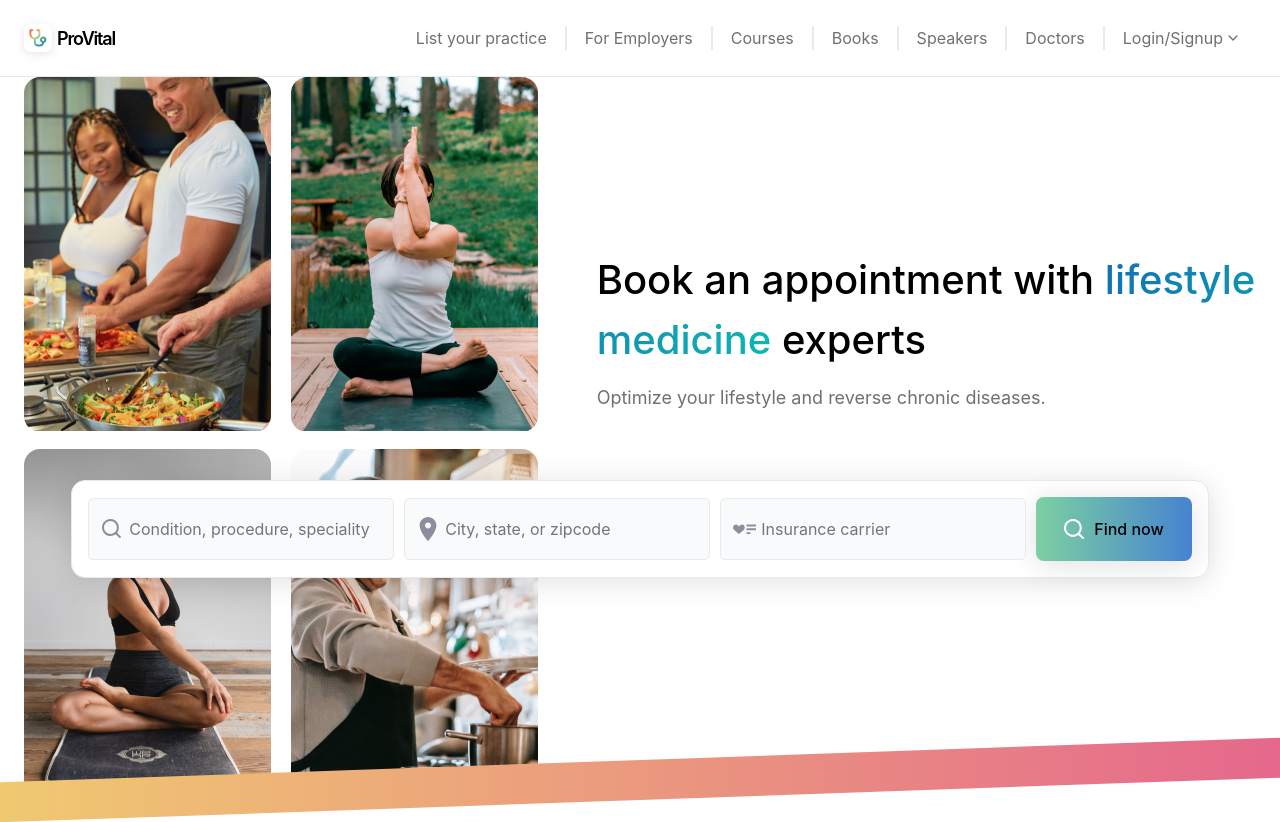
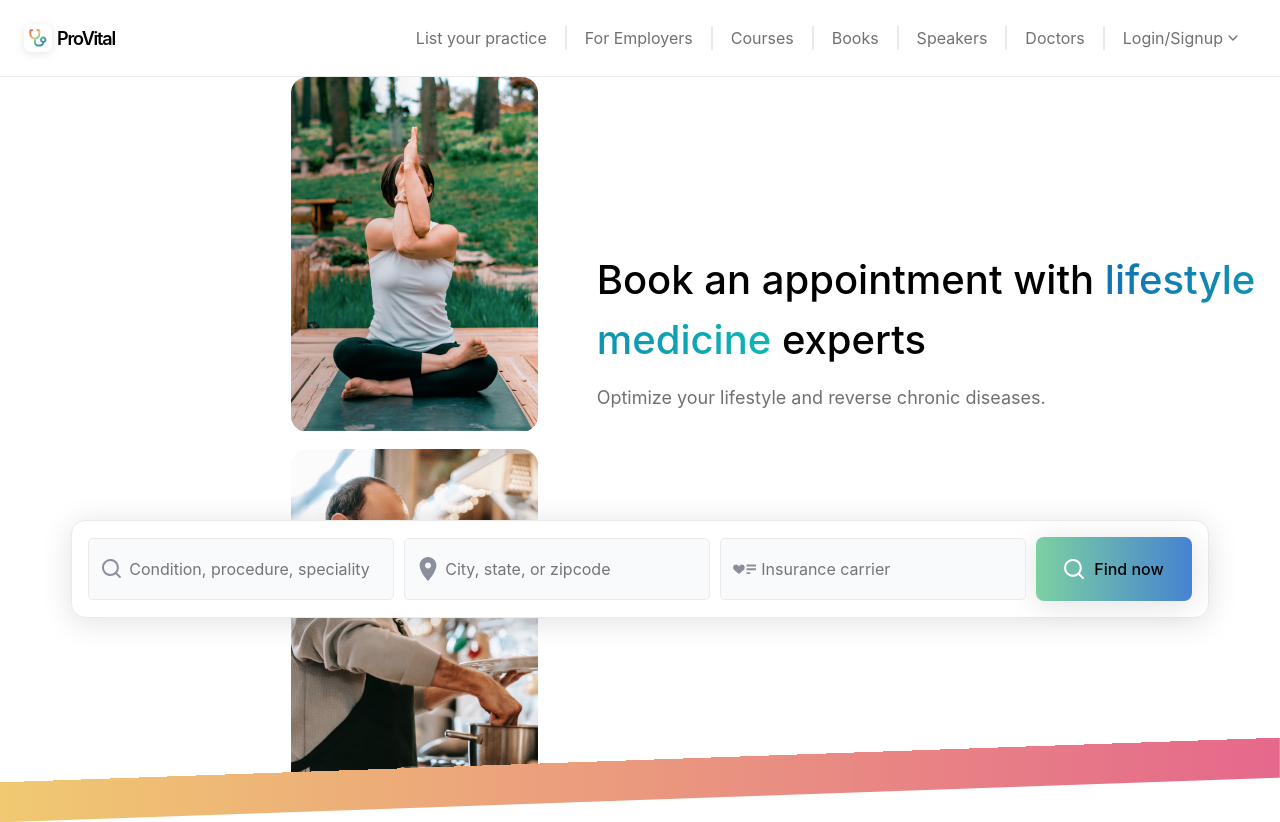
Before and after one commit to Ayush-Singh24/Proactively-frontend, a React (Vite) app: page / in a window 1280 px wide. Built offline with nearby package versions, Linux system fonts and the light colour scheme; a web font is replaced by a local one.

Commit message:
ui:two column of images and  animation

```diff
--- a/src/components/FindNow/index.css
+++ b/src/components/FindNow/index.css
@@ -60,7 +60,7 @@
 @media (min-width: 768px) {
   .form {
     position: absolute;
-    top: 48rem;
+    top: 52rem;
     z-index: 100;
     flex-direction: row;
     align-items: center;
--- a/src/components/ImageLoop/ImageLoop.tsx
+++ b/src/components/ImageLoop/ImageLoop.tsx
@@ -39,7 +39,7 @@ function ImageLoop() {
           </div>
         ))}
       </div>
-      <div className="img__slide-vertical-track">
+      <div className="img__slide-vertical-track ttb-animation">
         {verticalImagesCol1.map((image, index) => (
           <div className="img__slide" key={index}>
             <img src={image} alt={`${image}-${index}`} />
@@ -51,7 +51,7 @@ function ImageLoop() {
           </div>
         ))}
       </div>
-      <div className="img__slide-vertical-track">
+      <div className="img__slide-vertical-track btt-animation">
         {verticalImagesCol2.map((image, index) => (
           <div className="img__slide" key={index}>
             <img src={image} alt={`${image}-${index}`} />
--- a/src/components/ImageLoop/index.css
+++ b/src/components/ImageLoop/index.css
@@ -5,8 +5,7 @@
 
 .img__slide-track {
   display: flex;
-  gap: 1.7rem;
-  width: calc(19.4rem * 16);
+  width: calc((19.4rem + 1.7rem) * 16);
   animation: scroll 40s linear infinite;
 }
 
@@ -15,7 +14,7 @@
     transform: translateX(0);
   }
   100% {
-    transform: translateX(calc(-19.4rem * 8));
+    transform: translateX(calc(-1 * (19.4rem+1.7rem) * 8));
   }
 }
 
@@ -35,12 +34,39 @@
     display: none;
   }
 
+  .loop-container {
+    width: 60%;
+    display: flex;
+    gap: 2rem;
+    overflow-y: hidden;
+    padding: 0 2.4rem;
+    position: relative;
+  }
+
   .img__slide-vertical-track {
     display: flex;
     flex-direction: column;
     gap: 1.7rem;
-    height: calc(19.4rem * 16);
-    animation: scroll-vertical 40s linear infinite;
+    height: calc((35.5rem + 1.7rem) * 8);
+    position: relative;
+  }
+
+  .ttb-animation,
+  .btt-animation {
+    flex: 1;
+    display: flex;
+    flex-direction: column;
+    gap: 1.7rem;
+  }
+
+  /* Left column - Top to Bottom */
+  .ttb-animation {
+    animation: scroll-vertical-ttb 40s linear infinite;
+  }
+
+  /* Right column - Bottom to Top */
+  .btt-animation {
+    animation: scroll-vertical-btt 40s linear infinite;
   }
 
   .img__slide {
@@ -50,11 +76,21 @@
     overflow: hidden;
   }
 
-  .loop-container {
-    width: 60%;
-    display: flex;
-    gap: 2rem;
-    overflow-y: hidden;
-    padding: 0 2.4rem;
+  @keyframes scroll-vertical-btt {
+    0% {
+      transform: translateY(0);
+    }
+    100% {
+      transform: translateY(calc(-1 * (35.5rem + 1.7rem) * 8));
+    }
+  }
+
+  @keyframes scroll-vertical-ttb {
+    0% {
+      transform: translateY(calc(-1 * (35.5rem + 1.7rem) * 8));
+    }
+    100% {
+      transform: translateY(0);
+    }
   }
 }
```
